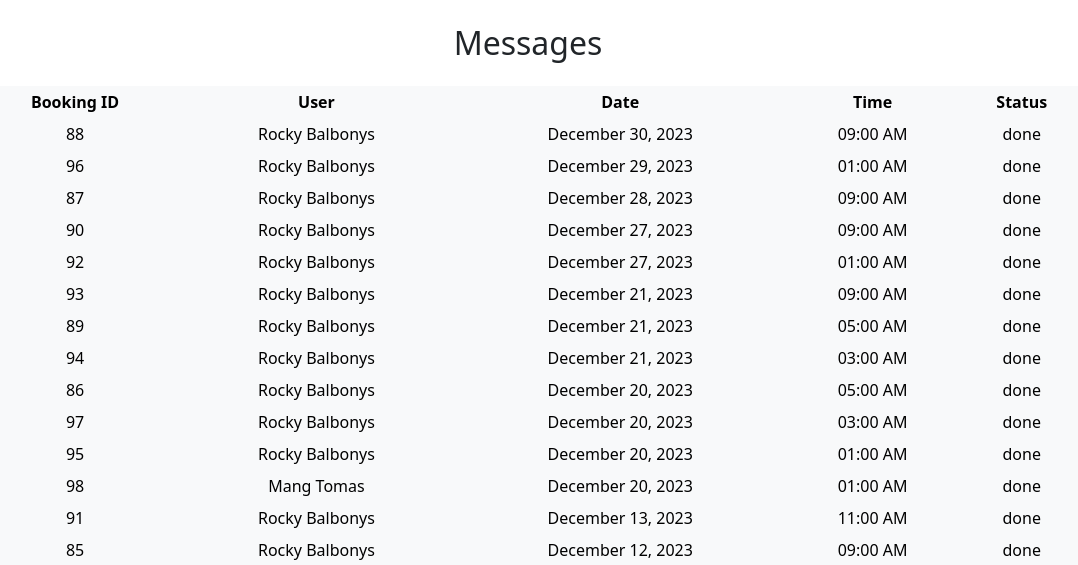
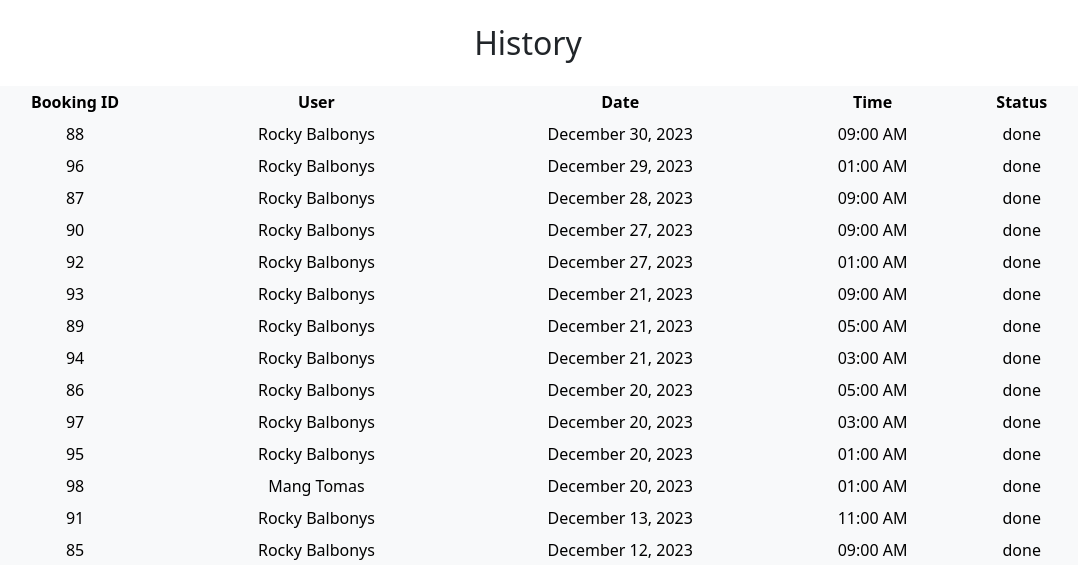
Before and after one commit to RockyBalbonys/SalonAppointmentSystem, a PHP site: page /history.php in a window 1280 px wide. Shown: the part 56-621 px from the top of the page, without its empty margins (112-1190 px from the left). Run offline with PHP 8.4, Linux system fonts and the light colour scheme; a user stored in the database is signed in; data comes from the database, SQL or seed files in the repository.

Commit message:
updated history page

```diff
--- a/admin/history.php
+++ b/admin/history.php
@@ -44,7 +44,7 @@
             </nav>
 
             <div class="text-center mt-4 mb-4">
-                <h2>Messages</h2>
+                <h2>History</h2>
             </div>
 
             <div>
```
